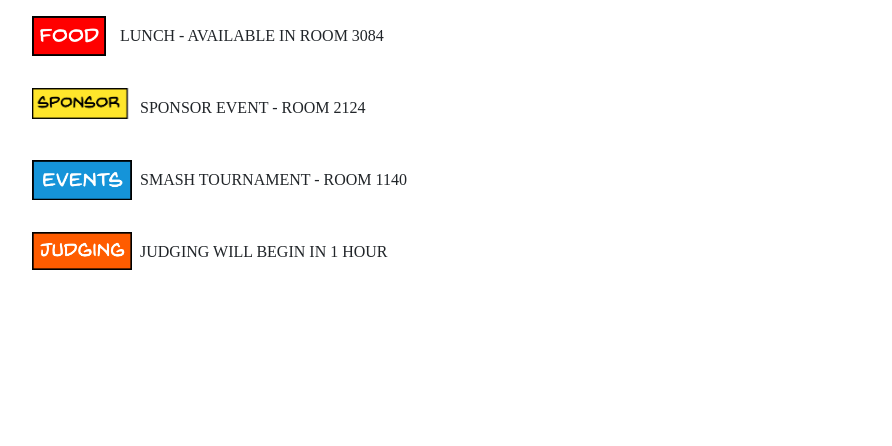
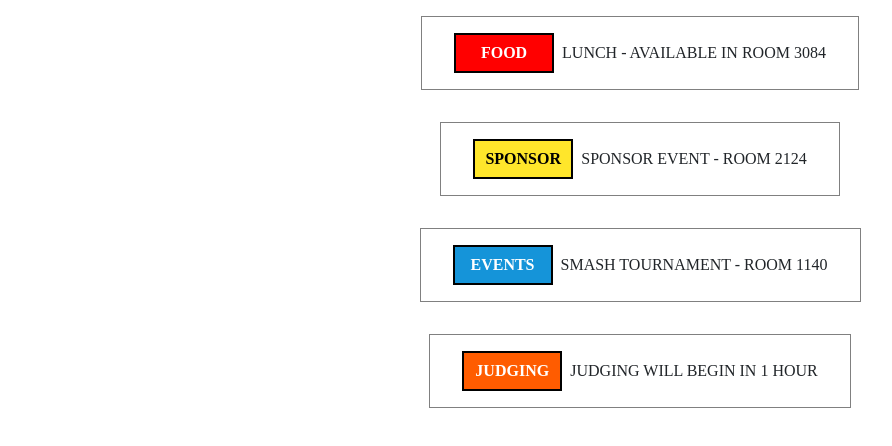
Before and after one commit to Hello-World-Purdue/hw21-frontend, a Next.js app: page /announcements in a window 1280 px wide. Shown: the top 446 px of the page, without its empty margins (0-892 px from the left). Built offline with nearby package versions, Linux system fonts and the light colour scheme.

Commit message:
changed styling of announcements and added file upload to applications page

```diff
--- a/components/AnnLabel.tsx
+++ b/components/AnnLabel.tsx
@@ -5,30 +5,30 @@ import styles from "../styles/ann.module.css";
 const CustomButton: React.FC<{
 	annType: "events" | "food" | "judging" | "logistics" | "sponsor" | "misc";
 }> = (props) => {
-	let labelClass: any;
+	const labelClasses = [styles.label];
 
 	switch (props.annType) {
 		case "events":
-			labelClass = styles.eventsLabel;
+			labelClasses.push(styles.events);
 			break;
 		case "food":
-			labelClass = styles.foodLabel;
+			labelClasses.push(styles.food);
 			break;
 		case "judging":
-			labelClass = styles.judgingLabel;
+			labelClasses.push(styles.judging);
 			break;
 		case "logistics":
-			labelClass = styles.logisticsLabel;
+			labelClasses.push(styles.logistics);
 			break;
 		case "sponsor":
-			labelClass = styles.sponsorLabel;
+			labelClasses.push(styles.sponsor);
 			break;
 		case "misc":
-			labelClass = styles.miscLabel;
+			labelClasses.push(styles.misc);
 			break;
 	}
 
-	return <div className={labelClass}></div>;
+	return <div className={labelClasses.join(" ")}>{props.annType.toUpperCase()}</div>;
 };
 
 export default CustomButton;
--- a/pages/appPage.tsx
+++ b/pages/appPage.tsx
@@ -4,9 +4,13 @@ import ApplicationForm from "../Components/ApplicationForm";
 import styles from '../styles/forms.module.css';
 
 function appPage() {
+	const submitAnswers = (userData) => {
+		console.log(userData);
+	}
+
 	return (
 		<div className={styles.formPage}>
-			<ApplicationForm />
+			<ApplicationForm  sendAnswers={submitAnswers} />
 		</div>
 	);
 };
--- a/styles/ann.module.css
+++ b/styles/ann.module.css
@@ -1,20 +1,63 @@
 /* Styles for announcements page */
 .announcementList {
+	min-width: 20vh;
 	display: flex;
 	flex-direction: column;
+	justify-content: center;
+	align-items: center;
 }
 
 .announcement {
+	border: 1px solid gray;
 	display: flex;
 	flex-direction: row;
 	align-items: center;
 	margin: 2vh 4vh;
+	padding: 2vh 4vh;
 }
 
 .annMessage {
 	font-family: 'backissues';
 	margin-left: 1vh;
 }
+
+.label {
+	height: 40px;
+	width: 100px;
+	border: 2px solid black;
+	font-family: 'backissues';
+	font-weight: 600;
+	display: flex;
+	align-items: center;
+	justify-content: center;
+}
+
+.events {
+	background-color: #1594D9;
+	color: white;
+}
+
+.judging {
+	background-color: #FF5C00;
+	color: white;
+}
+
+.sponsor {
+	background-color: #FFE62B;
+	color: black;
+}
+
+.misc {
+	background-color: #000000;
+	color: white;
+}
+
+.food,
+.logistics {
+	background-color: #FF0000;
+	color: white;
+}
+
 
 .eventsLabel {
 	height: 40px;
```
Also changed, not shown: components/ApplicationForm.tsx (+50 -13 lines).
